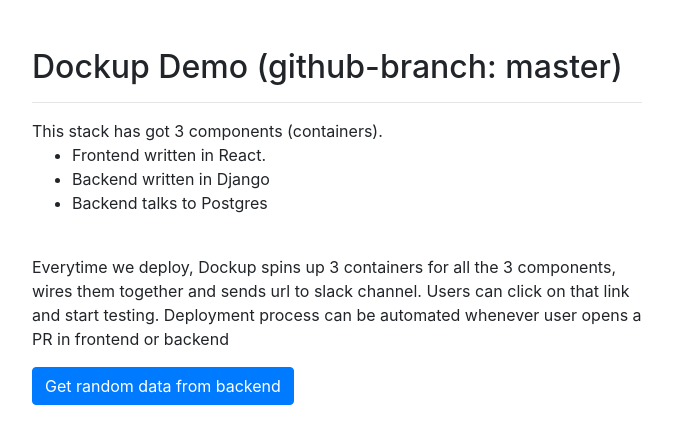
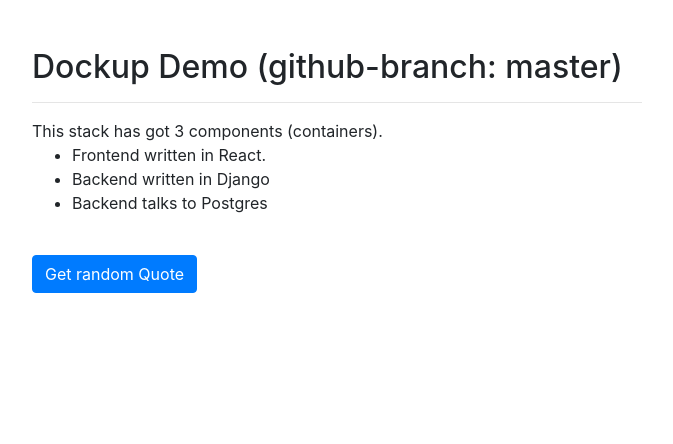
Before and after one commit to dockup/react-sample, a React (Create React App) app: page / in a window 1280 px wide. Shown: the top 444 px of the page, without its empty margins (303-976 px from the left). Built offline with nearby package versions, Linux system fonts and the light colour scheme.

Commit message:
Change from showing just text to quote

```diff
--- a/src/App.js
+++ b/src/App.js
@@ -5,14 +5,14 @@
   constructor(props) {
     super(props);
     this.state = {
-      text: "",
+      quote: [],
       url: ""
     };
   }
 
-  changeText(text) {
+  changeText(quote) {
     this.setState({
-      text
+      quote
     });
   }
 
@@ -29,7 +29,7 @@
       .get("/api")
       .then(response => {
         // handle success
-        this.changeText(response.data.string);
+        this.changeText(response.data.quote);
       })
       .catch(function(error) {
         // handle error
@@ -51,18 +51,15 @@
           </ul>
         </p>
         <br />
-        <p>
-          Everytime we deploy, Dockup spins up 3 containers for all the
-          3 components, wires them together and sends url to slack channel.
-          Users can click on that link and start testing. Deployment
-          process can be automated whenever user opens a PR in frontend
-          or backend
-        </p>
         <button className="btn btn-primary" onClick={e => this.getText(e)}>
-          Get random data from backend
+          Get random Quote
         </button>
         <br />
-        <p>{this.state.text}</p>
+          {Boolean(this.state.quote.length) &&
+            <blockquote class="blockquote mt-5">
+            <p class="mb-0">{this.state.quote[0]}</p>
+            <footer class="blockquote-footer"><cite title={this.state.quote[1]}>{this.state.quote[1]}</cite></footer>
+          </blockquote>}
       </div>
     );
   }
```
Also changed, not shown: 1 other file (tests, documents, lock files or other folders).
